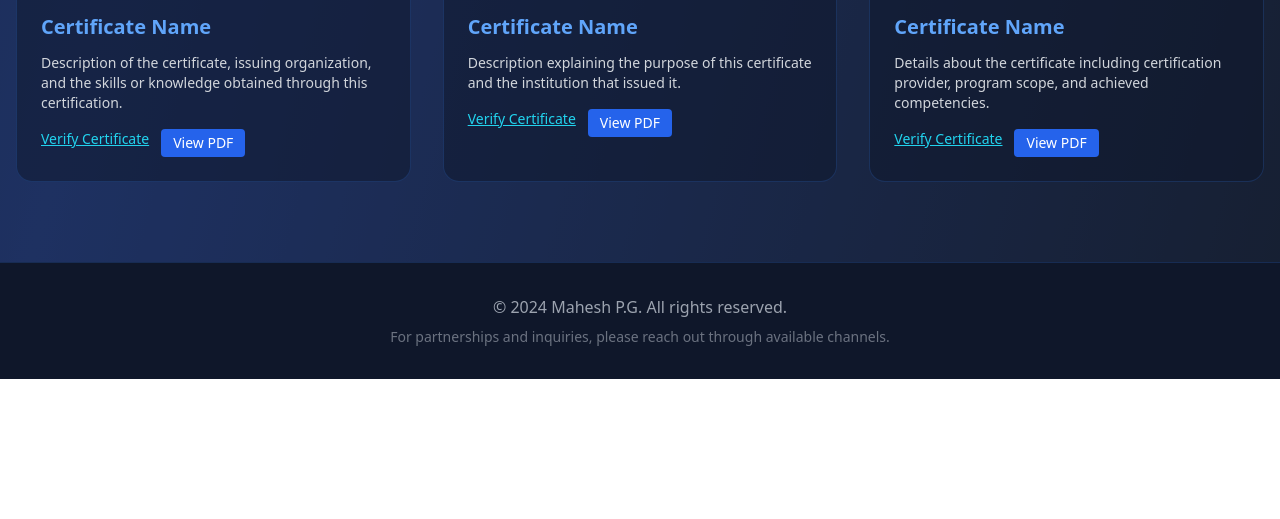
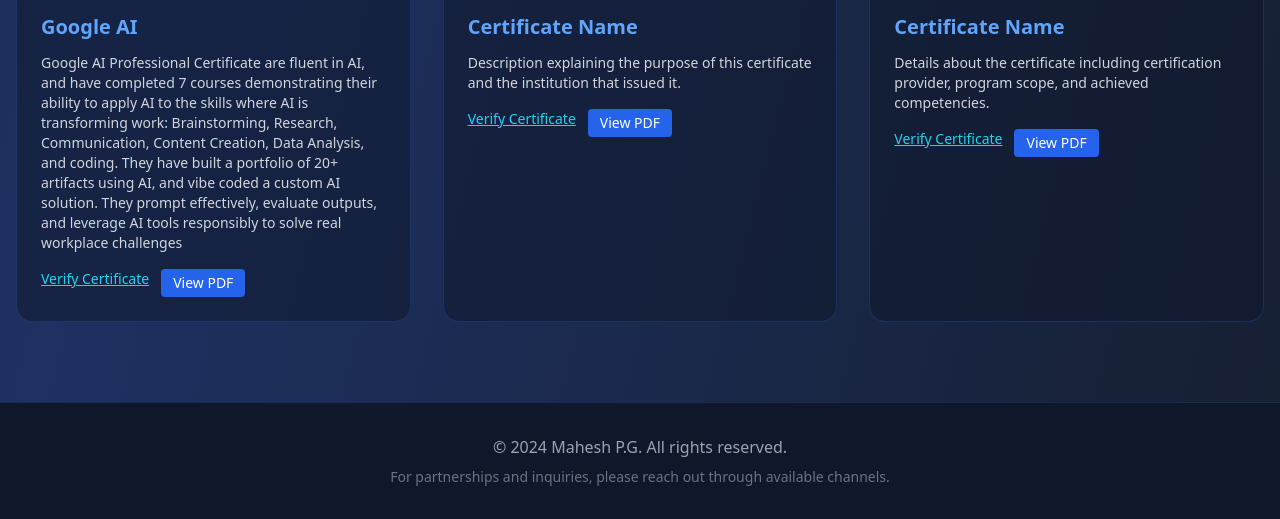
Before and after one commit to maheshpgportfolio/maheshpg-portfolio, a website: page index.html in a window 1280 px wide. Shown: the part 4528-5047 px from the top of the page. Before the commit the page ends 4907 px from the top, so only its background shows below. Drawn offline with nearby package versions, Linux system fonts and the light colour scheme.

Commit message:
index.html

```diff
--- a/index.html
+++ b/index.html
@@ -352,20 +352,23 @@
 
         <!-- Certificate Name -->
         <h3 class="text-xl font-semibold text-blue-400 mb-3">
-          Certificate Name
+          Google AI
         </h3>
 
         <!-- Description -->
         <p class="text-gray-300 text-sm mb-4">
-          Description of the certificate, issuing organization, and the skills
-          or knowledge obtained through this certification.
+          Google AI Professional Certificate are fluent in AI,
+          and have completed 7 courses demonstrating their ability to apply AI to the skills where AI is transforming work:
+          Brainstorming, Research, Communication, Content Creation, Data Analysis, and coding.
+          They have built a portfolio of 20+ artifacts using AI, and vibe coded a custom AI solution.
+          They prompt effectively, evaluate outputs, and leverage AI tools responsibly to solve real workplace challenges
         </p>
 
         <!-- Buttons -->
         <div class="flex gap-3 flex-wrap">
 
           <!-- Verification -->
-          <a href="https://verification-link.com"
+          <a href="https://coursera.org/verify/profession al-cert/8QHHF8CS2GED"
              target="_blank"
              class="text-cyan-400 hover:text-cyan-300 text-sm underline">
             Verify Certificate
```
